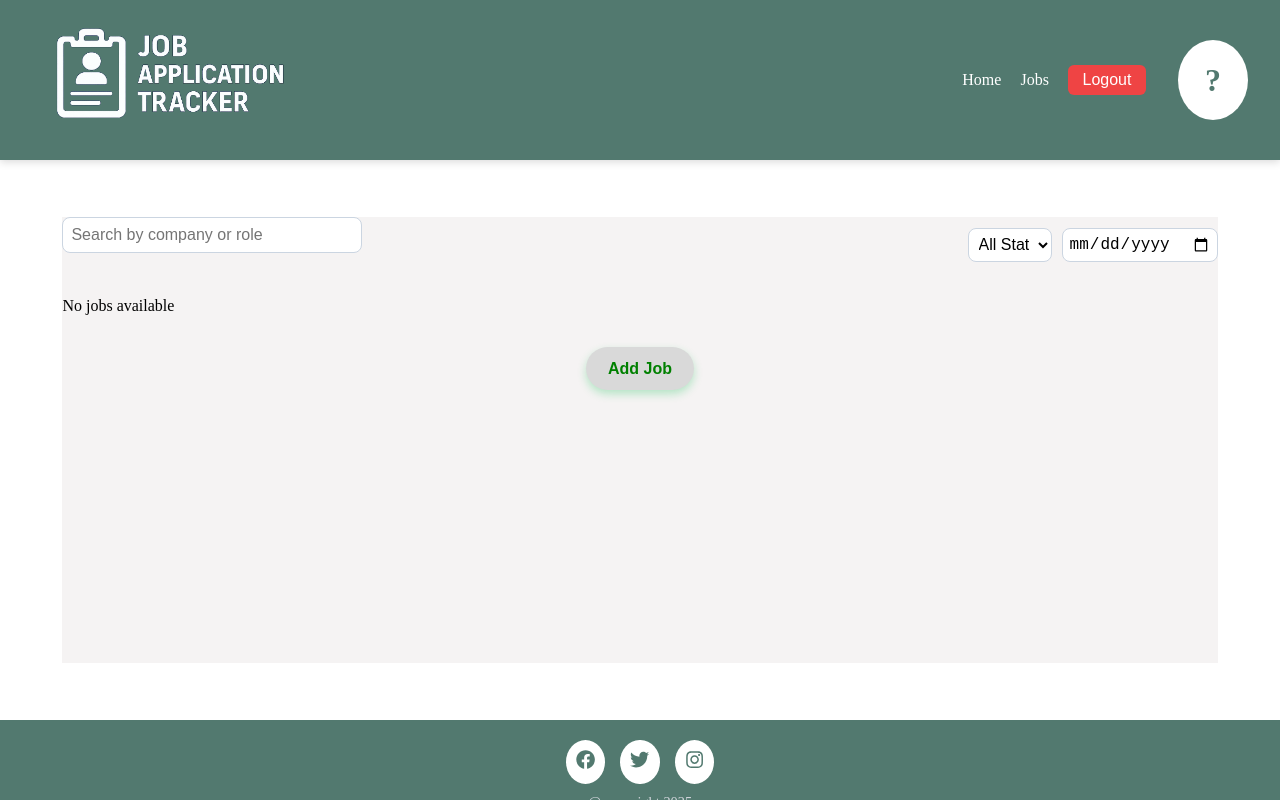
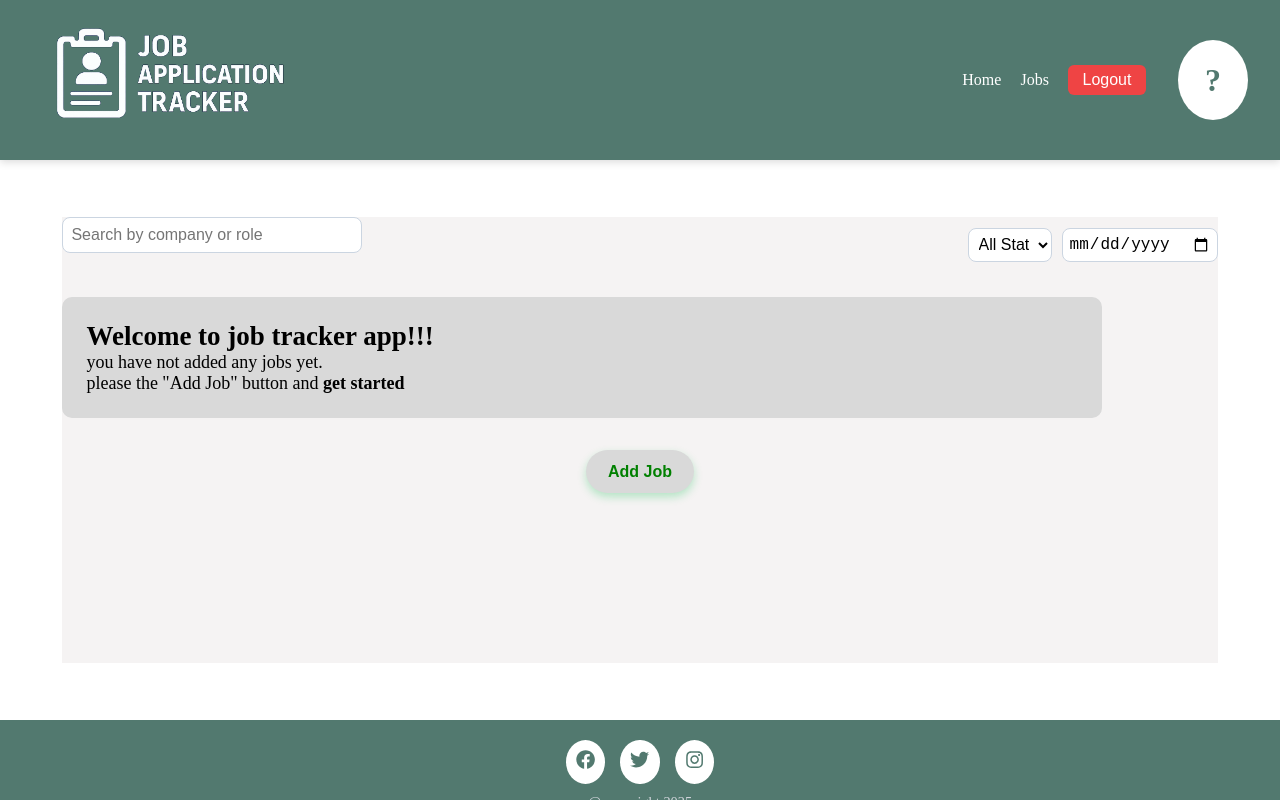
Before and after one commit to Bongeka-Bhungane/task3-job-application-tracker, a React (Vite) app: page /jobs in a window 1280 px wide. Built offline with nearby package versions, Linux system fonts and the light colour scheme; a web font is replaced by a local one.

Commit message:
fixed my search compone,and attempted to fix the edit function, also fixed all the errors that accourd when i was merging

```diff
--- a/db.json
+++ b/db.json
@@ -1,71 +1,51 @@
 {
   "users": [
     {
-<<<<<<< HEAD
-      "id": "60c6",
+      "id": "0f30",
       "name": "Bongeka ",
       "surname": "Bhungane",
-=======
-      "id": "625f",
-      "name": "Bongeka e",
-      "surname": "Bhungan",
->>>>>>> main
       "email": "angelabhungane@gmail.com",
       "phone": "0832964212",
       "password": "2001",
       "jobs": [
         {
-<<<<<<< HEAD
-          "id": 1762165561495,
-          "title": "ihoii",
-          "company": "onp",
+          "id": 1762175323087,
+          "title": "full stack dev",
+          "company": "mlab6",
           "status": "applied",
           "applicationDate": "2025-11-03",
-          "contactInfo": "hol",
-          "location": "nmkolo",
-          "description": "ip",
-          "requirements": "ujbp",
-          "duties": "8iyvyu",
-          "notes": "ipbiup98iuy"
+          "contactInfo": "trhfdxh",
+          "location": "dfhg",
+          "description": "",
+          "requirements": "",
+          "duties": "",
+          "notes": ""
         },
         {
-          "id": 1762165616846,
-          "title": "full stack dev",
-          "company": "mlab",
-          "status": "interviewed",
-          "applicationDate": "2025-10-12",
-          "contactInfo": "gfxhytrxfuytfrxdfx",
-          "location": "pmb",
-          "description": "gszrd",
-          "requirements": "diploma",
-          "duties": "dzyed",
-          "notes": "zthedzytt"
+          "id": 1762175606249,
+          "title": "intern",
+          "company": "transnet",
+          "status": "applied",
+          "applicationDate": "2025-10-28",
+          "contactInfo": "dhshbgus",
+          "location": "durban",
+          "description": "dsgrs",
+          "requirements": "fgdrf",
+          "duties": "fdhzcg",
+          "notes": "gfthy"
         },
         {
-          "id": 1762167619456,
-          "title": "dev",
-          "company": "tdui6txt",
-          "status": "denied",
-          "applicationDate": "2025-10-21",
-          "contactInfo": "ugifcu",
-          "location": "ufuyu",
-          "description": "yfiuu",
-          "requirements": "hfo",
+          "id": 1762177519509,
+          "title": "gxyrdxy",
+          "company": "gdfxdr",
+          "status": "interviewed",
+          "applicationDate": "2025-10-22",
+          "contactInfo": "",
+          "location": "",
+          "description": "",
+          "requirements": "",
           "duties": "",
           "notes": ""
-=======
-          "id": 1760699800306,
-          "title": "fjytgfrzj",
-          "company": "gjtg",
-          "status": "applied",
-          "applicationDate": "2025-10-07",
-          "contactInfo": "0124563543",
-          "location": "jhvg",
-          "description": "dhg",
-          "requirements": "cvgj",
-          "duties": "hgxky",
-          "notes": "yhkttg"
->>>>>>> main
         }
       ]
     }
--- a/src/App.css
+++ b/src/App.css
@@ -215,6 +215,12 @@ button[type="submit"]:hover {
   flex-wrap: wrap;
   height: 10%;
   padding: 20px;
+}
+
+.welcome-message {
+  background: #F5F3F3;
+  font-size: large;
+  font-weight: 400;
 }
 
 .status select {
--- a/src/compontents/JobForm.tsx
+++ b/src/compontents/JobForm.tsx
@@ -1,5 +1,6 @@
 import React, { useState, useEffect } from "react";
 import type { Job, User } from "../types";
+import { useNavigate } from "react-router-dom";
 
 interface JobFormProps {
   onJobAdded: (job: Job) => void;
@@ -27,6 +28,7 @@ export default function JobForm({ onJobAdded, existingJob }: JobFormProps) {
   );
   const [duties, setDuties] = useState(existingJob?.duties || "");
   const [notes, setNotes] = useState(existingJob?.notes || "");
+  const navigate = useNavigate();
 
   // ✅ Update form if a new job is passed in (e.g. when editing)
   useEffect(() => {
@@ -176,7 +178,11 @@ export default function JobForm({ onJobAdded, existingJob }: JobFormProps) {
         />
       </div>
 
-      <button type="submit" className="submit-btn">
+      <button
+        type="submit"
+        className="submit-btn"
+        onClick={() => navigate("/jobs")}
+      >
         {existingJob ? "Update Job" : "Add Job"}
       </button>
     </form>
--- a/src/compontents/JobListCard.tsx
+++ b/src/compontents/JobListCard.tsx
@@ -1,4 +1,4 @@
-import React, { useState } from "react";
+import React, { useEffect, useState } from "react";
 import type { Job, User } from "../types";
 import Modal from "react-modal";
 import Button from "./Button";
@@ -94,7 +94,6 @@ export default function JobListCard({ jobs, setJobs }: JobListCardProps) {
     setEditJob(updatedJob);
   };
 
-
   // ✅ Status badge colors
   const getStatusColor = (status: Job["status"]) => {
     switch (status) {
@@ -109,10 +108,18 @@ export default function JobListCard({ jobs, setJobs }: JobListCardProps) {
     }
   };
 
+  useEffect(() => {}, [editJob]);
+
   return (
     <div className="job-list-card">
       {jobs.length === 0 ? (
-        <p>No jobs available</p>
+        <div className="welcome-message">
+          <h2>Welcome to job tracker app!!!</h2>
+          <p>
+            you have not added any jobs yet. <br />
+            please the "Add Job" button and <strong>get started</strong>
+          </p>
+        </div>
       ) : (
         jobs.map((job) => (
           <div
@@ -232,7 +239,7 @@ export default function JobListCard({ jobs, setJobs }: JobListCardProps) {
         >
           <h2>Edit Job</h2>
           <JobForm
-            {...({ existingJob: editJob, onJobAdded: handleEdit })} // reuse form for editing
+            {...{ existingJob: editJob, onJobAdded: handleEdit }} // reuse form for editing
           />
           <Button
             name="Cancel"
--- a/src/compontents/search.tsx
+++ b/src/compontents/search.tsx
@@ -1,5 +1,4 @@
-import React, { useEffect, useState, useCallback } from "react";
-import { useSearchParams } from "react-router-dom";
+import React, { useState, useCallback } from "react";
 import type { Job } from "../types"; // ✅ Import type
 
 interface SearchProps {
@@ -8,8 +7,7 @@ interface SearchProps {
 }
 
 export default function Search({ jobs, onSearch }: SearchProps) {
-  const [searchParams, setSearchParams] = useSearchParams();
-  const [query, setQuery] = useState(searchParams.get("q") || "");
+  const [query, setQuery] = useState("");
 
   const handleSearch = useCallback(
     (q: string) => {
@@ -23,17 +21,15 @@ export default function Search({ jobs, onSearch }: SearchProps) {
     [jobs, onSearch]
   );
 
-  useEffect(() => {
-    handleSearch(query);
-    setSearchParams(query ? { q: query } : {});
-  }, [query, handleSearch, setSearchParams]);
-
   return (
     <input
       type="text"
       placeholder="Search by company or role"
       value={query}
-      onChange={(e) => setQuery(e.target.value)}
+      onChange={(e) => {
+        setQuery(e.target.value);
+        handleSearch(e.target.value);
+      }}
       style={{ marginBottom: "20px", padding: "8px", width: "300px" }}
     />
   );
--- a/src/pages/SignupPage.tsx
+++ b/src/pages/SignupPage.tsx
@@ -3,8 +3,8 @@ import SignupForm from "../compontents/SignupForm";
 
 export default function SignupPage() {
   return (
-    <div>
-      <div className="login-content-left">
+    <div className="signup-page">
+      <div className="signup-content-left">
         <SignupForm />
       </div>
 
```
